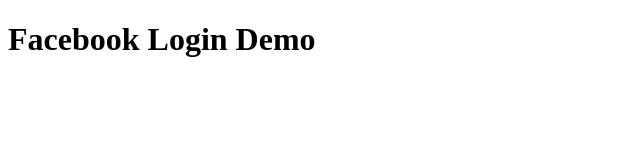
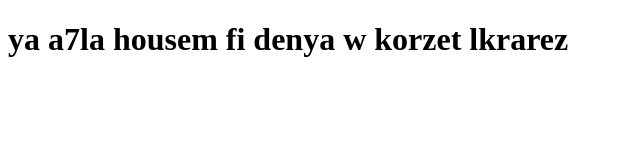
Before and after one commit to biso1991/elk_stack, a plain HTML site: page index.html in a window 1280 px wide. Shown: the whole page, without its empty margins (0-640 px from the left). Drawn offline with Linux system fonts and the light colour scheme.

Commit message:
3 commit

```diff
--- a/index.html
+++ b/index.html
@@ -5,7 +5,7 @@
   <title>Facebook Login Test</title>
 </head>
 <body>
-  <h1>Facebook Login Demo</h1>
+  <h1>ya a7la housem fi denya w korzet  lkrarez </h1>
 
   <!-- Facebook Login Button -->
   <fb:login-button
```
